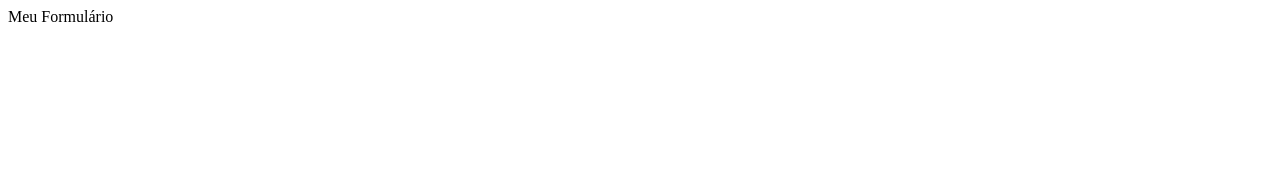
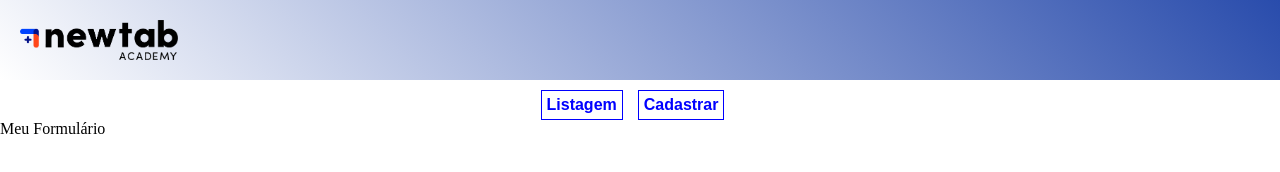
Before and after one commit to SousaExm/new-tab-modulo-2-projeto-guiado, a plain HTML site: page form.html in a window 1280 px wide. Drawn offline with Linux system fonts and the light colour scheme.

Commit message:
editando header e criando um menu

```diff
--- a/assets/css/style.css
+++ b/assets/css/style.css
@@ -1,3 +1,33 @@
 * {
     margin: 0px;
+    box-sizing: border-box;
 }
+
+.cabecalho {
+    background: linear-gradient(45deg, #fff, #294cac);
+    width: 100%;
+    height: 80px;
+    padding: 20px;
+}
+
+.logo {
+    height: 40px
+}
+
+.menu {
+    display: flex;
+    justify-content: center;
+    margin-top:10px;
+}
+
+.menu a{
+    text-decoration: none;
+    font-weight: bold;
+    color: blue;
+    font-family: Arial, Helvetica, sans-serif;
+
+    border: 1px solid blue;
+
+    padding: 5px;
+    margin-right: 15px;
+}
--- a/form.html
+++ b/form.html
@@ -1,11 +1,30 @@
 <!DOCTYPE html>
 <html>
+
     <head>
+        <meta charset="UTF-8" />
+        <meta name="viewport" content= "width=device-width, initial-scale=1.0">
+        <link rel="stylesheet" href="./assets/css/style.css">
         <title>
-            Projeto Exemplo
+            Projeto Exemplo NewTab
         </title>
     </head>
+
     <body>
+        <header>
+
+            <div class="cabecalho">
+                <img class="logo" src="./assets/img/logo-new-tab.png"
+                alt="logo-new-tab">
+            </div>
+
+            <nav class="menu">
+                <a class="a" href="./index.html">Listagem</a>
+                <a class="b" href="./form.html">Cadastrar</a>
+            </nav>
+
+        </header>
+
         Meu Formulário
     </body>
 </html>
```
Also changed, not shown: index.html (+14 -3 lines).
